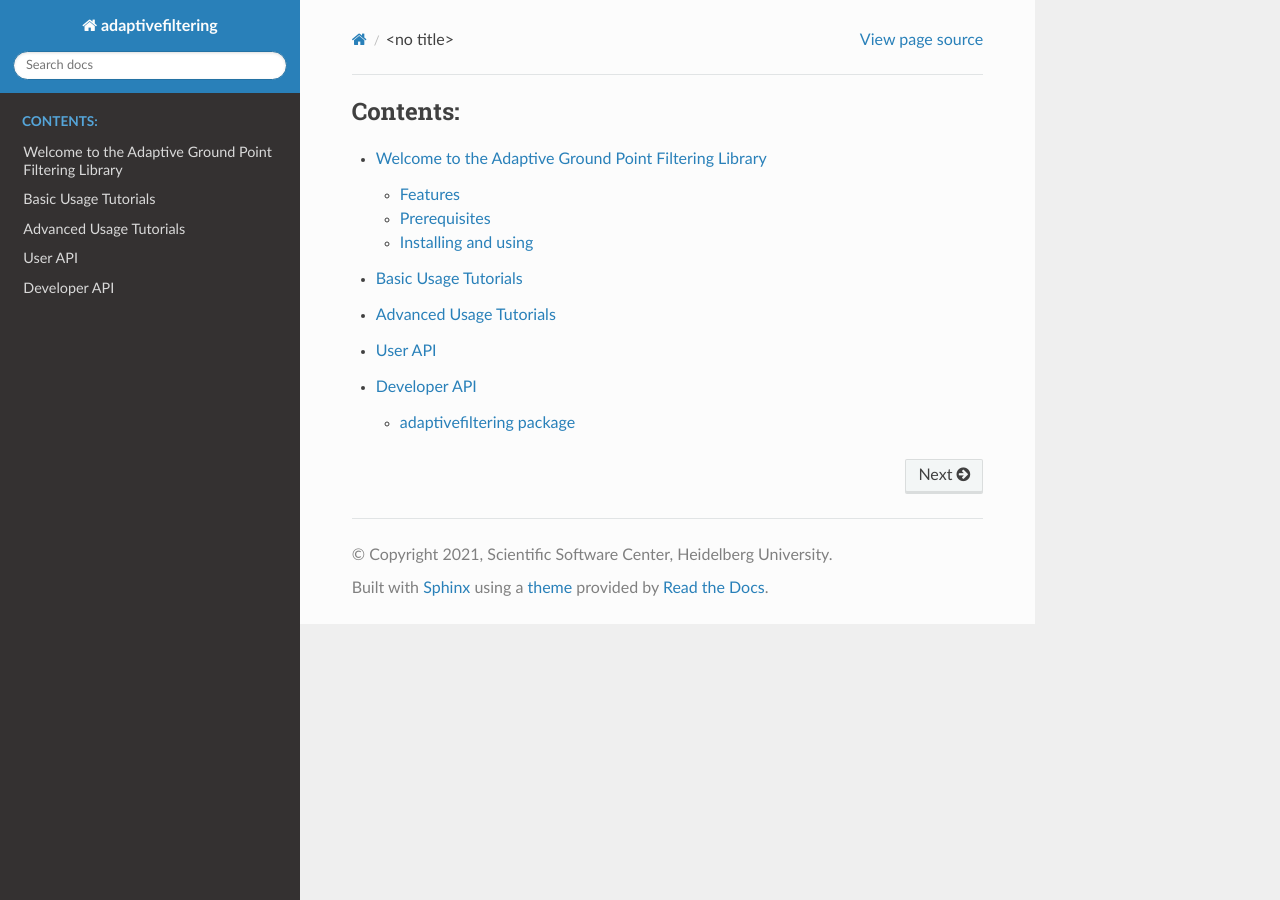
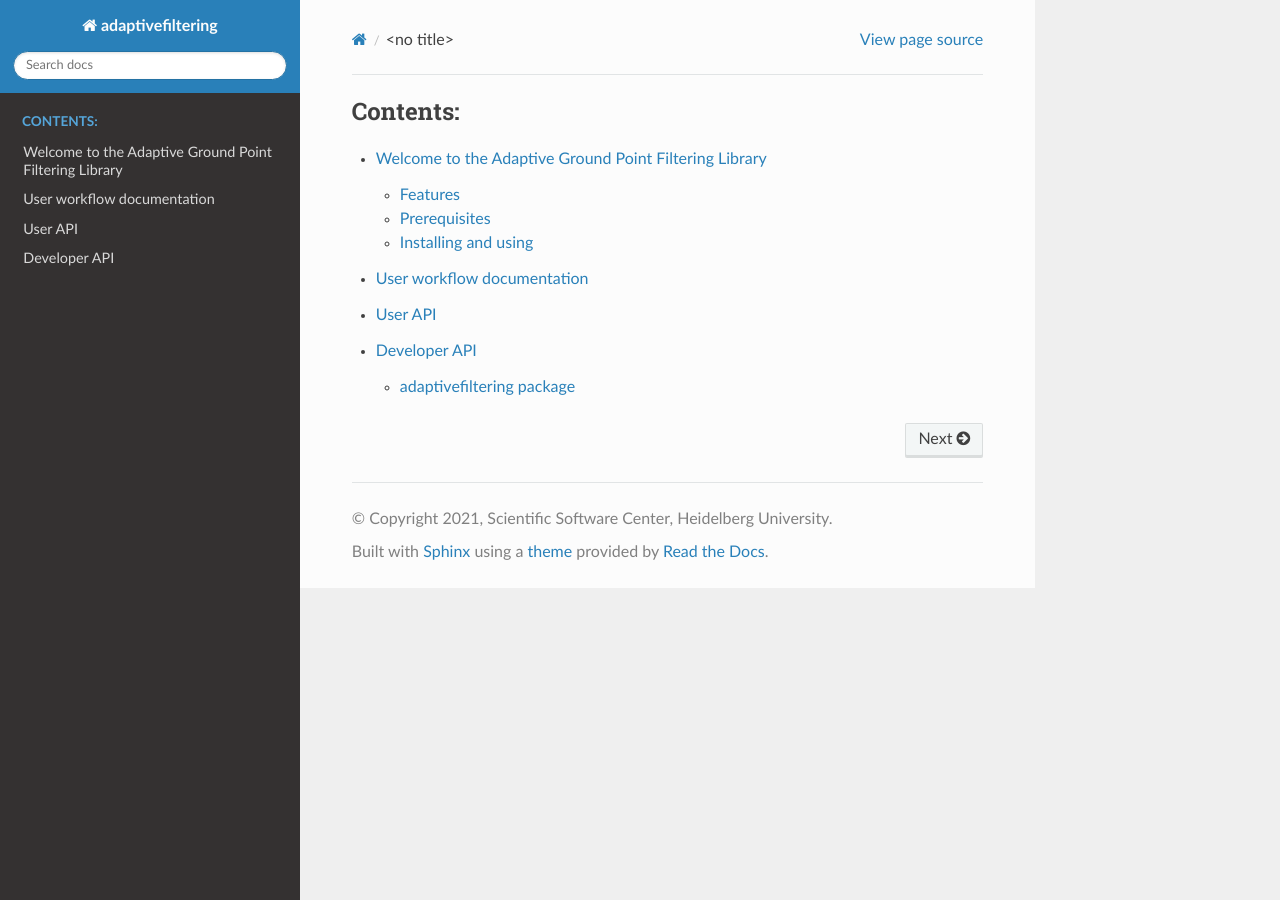
Before and after one commit to ssciwr/afwizard, a Sphinx documentation site: the page built from doc/source/index.rst, in a window 1280 px wide. Built offline with Sphinx 7.4.7 and the Read the Docs theme 2.0.0, drawn with Linux system fonts in a browser that asks for light colours; pages that are not in the unit, such as notebooks, are missing from menus.

Commit message:
Restructure the documentation

```diff
--- a/doc/source/index.rst
+++ b/doc/source/index.rst
@@ -3,7 +3,6 @@
    :caption: Contents:
 
    intro
-   basics
-   advanced
+   workflows
    user_API
    developer_API
--- a/doc/source/basics.rst
+++ b/doc/source/workflows.rst
@@ -1,5 +1,5 @@
-Basic Usage Tutorials
-=====================
+User workflow documentation
+===========================
 
 In the following, we describe basic usage scenarios of `adaptivefiltering`.
 These tutorials are generated directly from Jupyter notebooks and can therefore
```
Also changed, not shown: other parts of doc/source/workflows.rst (+1 -0 lines), doc/source/advanced.rst (deleted, +0 -9 lines), 1 other file.
